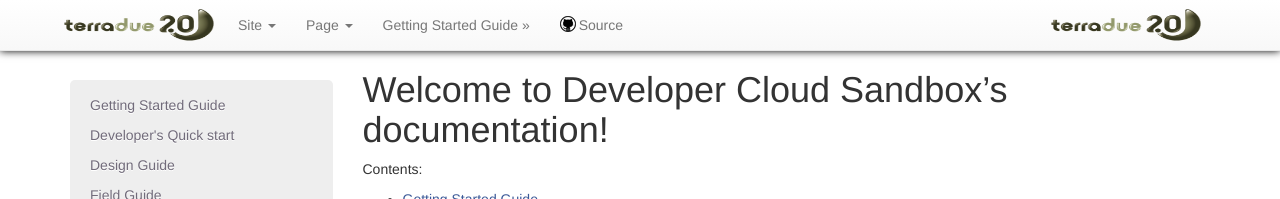
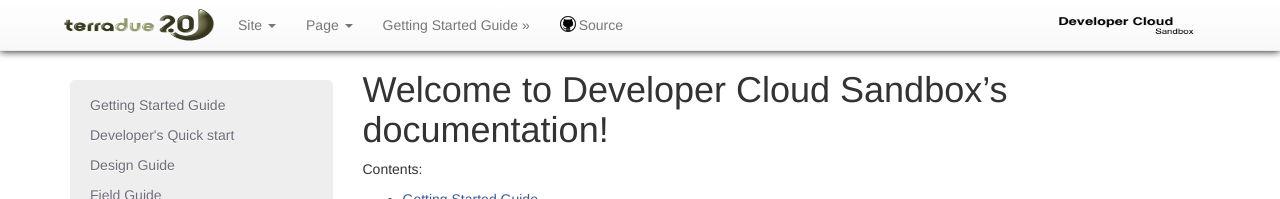
Before and after one commit to Terradue/doc-developer-sandbox, a Sphinx documentation site: the page built from source/index.rst, in a window 1280 px wide. Shown: the top 199 px of the page. Built offline with Sphinx 7.4.7, drawn with Linux system fonts in a browser that asks for light colours; pages that are not in the unit, such as notebooks, are missing from menus.

Commit message:
new logo

```diff
--- a/source/_templates/navbar.html
+++ b/source/_templates/navbar.html
@@ -13,7 +13,7 @@
           <span class="icon-bar"></span>
           <span class="icon-bar"></span>
         </button>
-        <a class="navbar-brand" href="http://www.terradue.com" target="_blank"><img id="logo" src="{{ pathto('_static/t2Logo.png',1) }}"></a>
+        <a class="navbar-brand" href="http://www.terradue.com" target="_blank"><img id="logo" src="{{ pathto('_static/dcs-logo.png',1) }}"></a>
         <!--<a class="navbar-brand" href="{{ pathto(master_doc) }}"><img class="navbar-brand-logo" src="{{ pathto('_static/sandboxLogo.png',1) }}" alt="sandbox-logo"/></a>-->
       </div>
 
```
Also changed, not shown: source/_static/dcs-logo.png (added).
